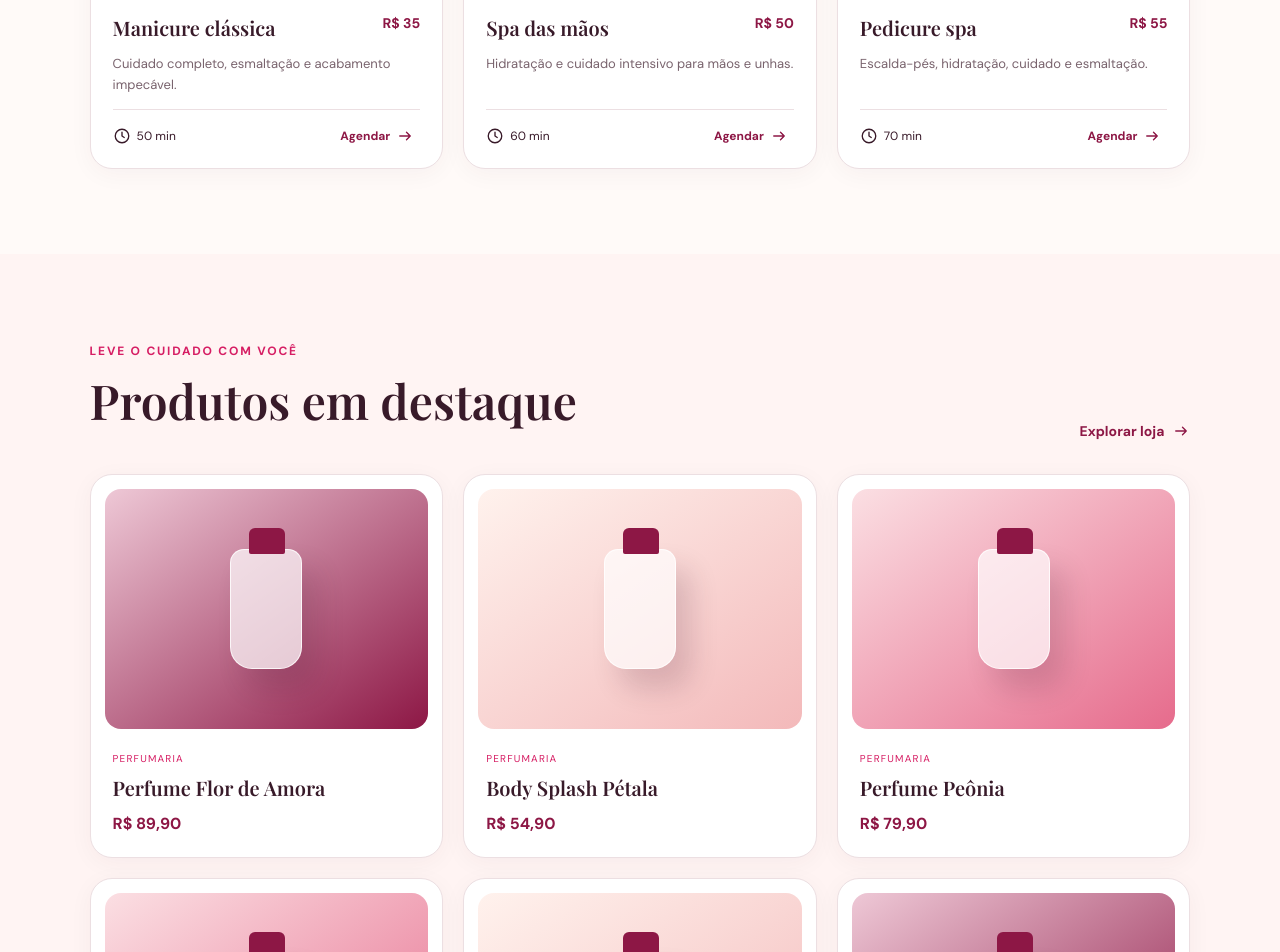
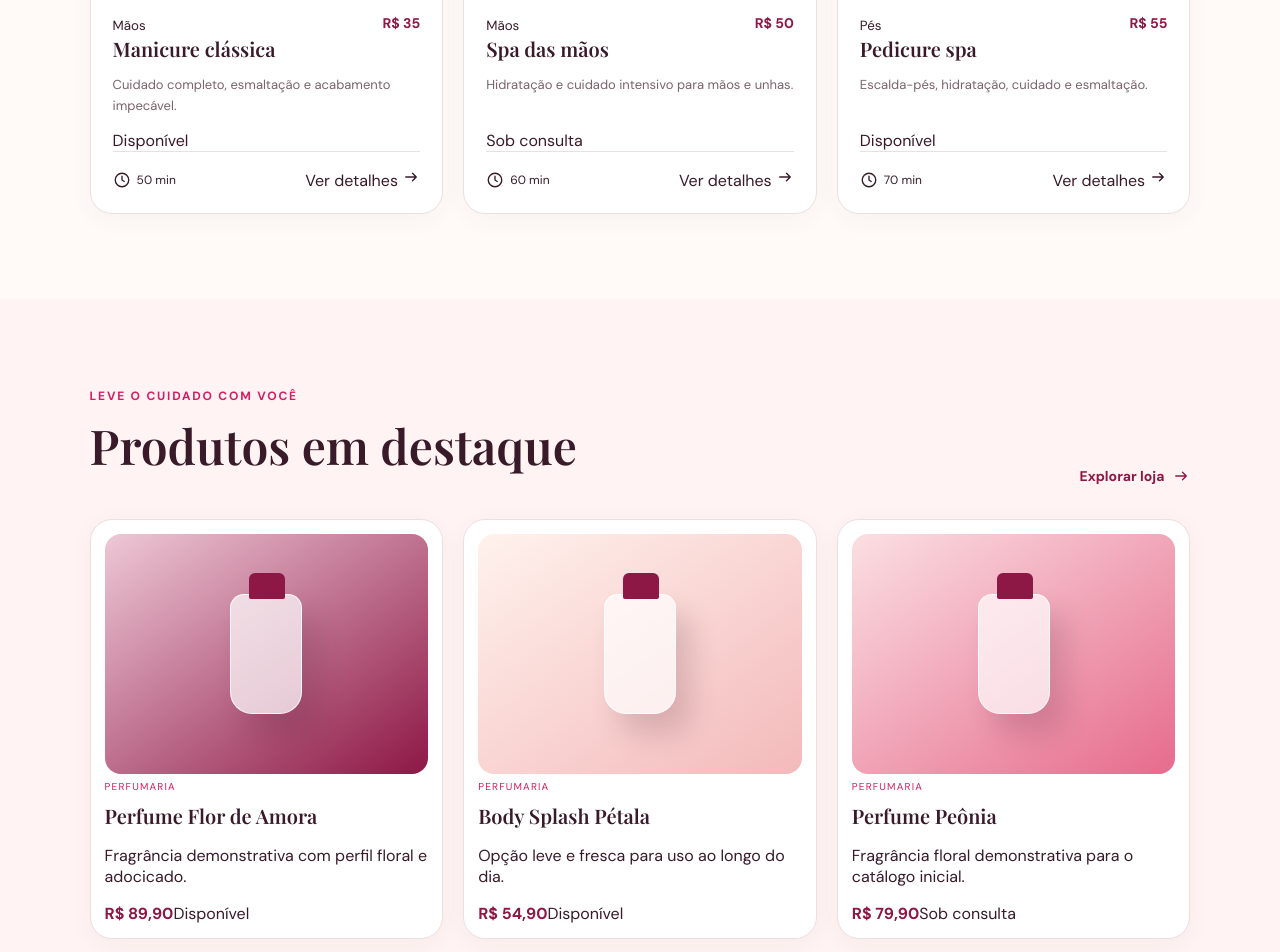
Before and after one commit to PedroJoao17/esmalteria, a Next.js app: page / in a window 1280 px wide. Shown: the part 1160-2112 px from the top of the page. Built offline with nearby package versions, Linux system fonts and the light colour scheme; a web font is replaced by a local one.

Commit message:
feat: adiciona detalhes e disponibilidade aos cards

```diff
--- a/src/components/catalog-card.tsx
+++ b/src/components/catalog-card.tsx
@@ -1,5 +1,48 @@
+import Link from "next/link";
+import type { Product, Service } from "@/types/catalog";
 import { Arrow, Clock } from "./icons";
-type Service = {name:string;description:string;price:string;time:string;tone:string;symbol:string};
-export function ServiceCard({item}:{item:Service}){return <article className="service-card"><div className={`service-art ${item.tone}`}><span>{item.symbol}</span></div><div className="card-body"><div className="card-title"><h3>{item.name}</h3><strong>{item.price}</strong></div><p>{item.description}</p><div className="card-meta"><span><Clock/> {item.time}</span><button>Agendar <Arrow/></button></div></div></article>}
-type Product={name:string;category:string;price:string;color:string};
-export function ProductCard({item}:{item:Product}){return <article className="product-card"><div className={`product-art ${item.color}`}><span className="bottle"><i/></span></div><div><small>{item.category}</small><h3>{item.name}</h3><strong>{item.price}</strong></div></article>}
+
+export function ServiceCard({ item }: { item: Service }) {
+  return (
+    <article className="service-card">
+      <div className={`service-art ${item.tone}`}><span>{item.symbol}</span></div>
+      <div className="card-body">
+        <div className="card-title">
+          <div>
+            <small className="card-category">{item.category}</small>
+            <h3>{item.name}</h3>
+          </div>
+          <strong>{item.price}</strong>
+        </div>
+        <p>{item.description}</p>
+        <div className="availability-row">
+          <span className={`availability ${item.availability === "Disponível" ? "available" : "consult"}`}>{item.availability}</span>
+        </div>
+        <div className="card-meta">
+          <span><Clock /> {item.time}</span>
+          <Link href={`/servicos/${item.slug}`} aria-label={`Ver detalhes de ${item.name}`}>Ver detalhes <Arrow /></Link>
+        </div>
+      </div>
+    </article>
+  );
+}
+
+export function ProductCard({ item }: { item: Product }) {
+  const availabilityClass = item.availability === "Disponível" ? "available" : item.availability === "Indisponível" ? "unavailable" : "consult";
+  return (
+    <article className="product-card">
+      <Link href={`/produtos/${item.slug}`} className="product-link" aria-label={`Ver detalhes de ${item.name}`}>
+        <div className={`product-art ${item.color}`}><span className="bottle"><i /></span></div>
+        <div>
+          <small>{item.category}</small>
+          <h3>{item.name}</h3>
+          <p className="product-description">{item.description}</p>
+          <div className="product-footer">
+            <strong>{item.price}</strong>
+            <span className={`availability ${availabilityClass}`}>{item.availability}</span>
+          </div>
+        </div>
+      </Link>
+    </article>
+  );
+}
```
